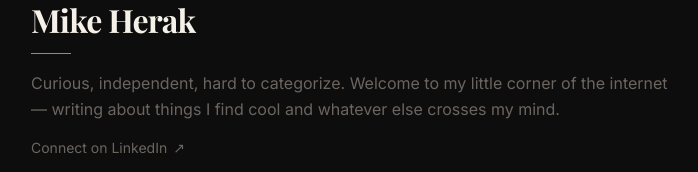
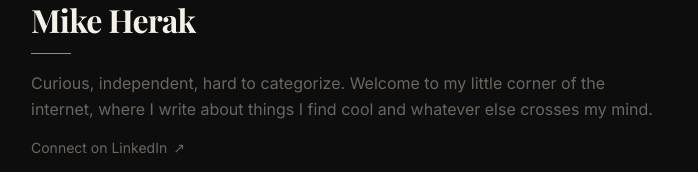
Before and after one commit to WCJR-2029/mikeherak-website, a Next.js app: page / in a window 1280 px wide. Shown: the part 138-310 px from the top of the page, without its empty margins (289-987 px from the left). Built offline with nearby package versions, Linux system fonts and the light colour scheme.

Commit message:
Remove em dash from homepage bio
Co-Authored-By: Claude Sonnet 4.6 <noreply@anthropic.com>

```diff
--- a/src/app/page.tsx
+++ b/src/app/page.tsx
@@ -25,7 +25,7 @@ export default function HomePage() {
           <div className="mt-4 w-10 h-px bg-accent opacity-80" />
           <p className="mt-4 font-body text-base leading-relaxed text-muted">
             Curious, independent, hard to categorize. Welcome to my little
-            corner of the internet &mdash; writing about things I find cool
+            corner of the internet, where I write about things I find cool
             and whatever else crosses my mind.
           </p>
           <a
```
